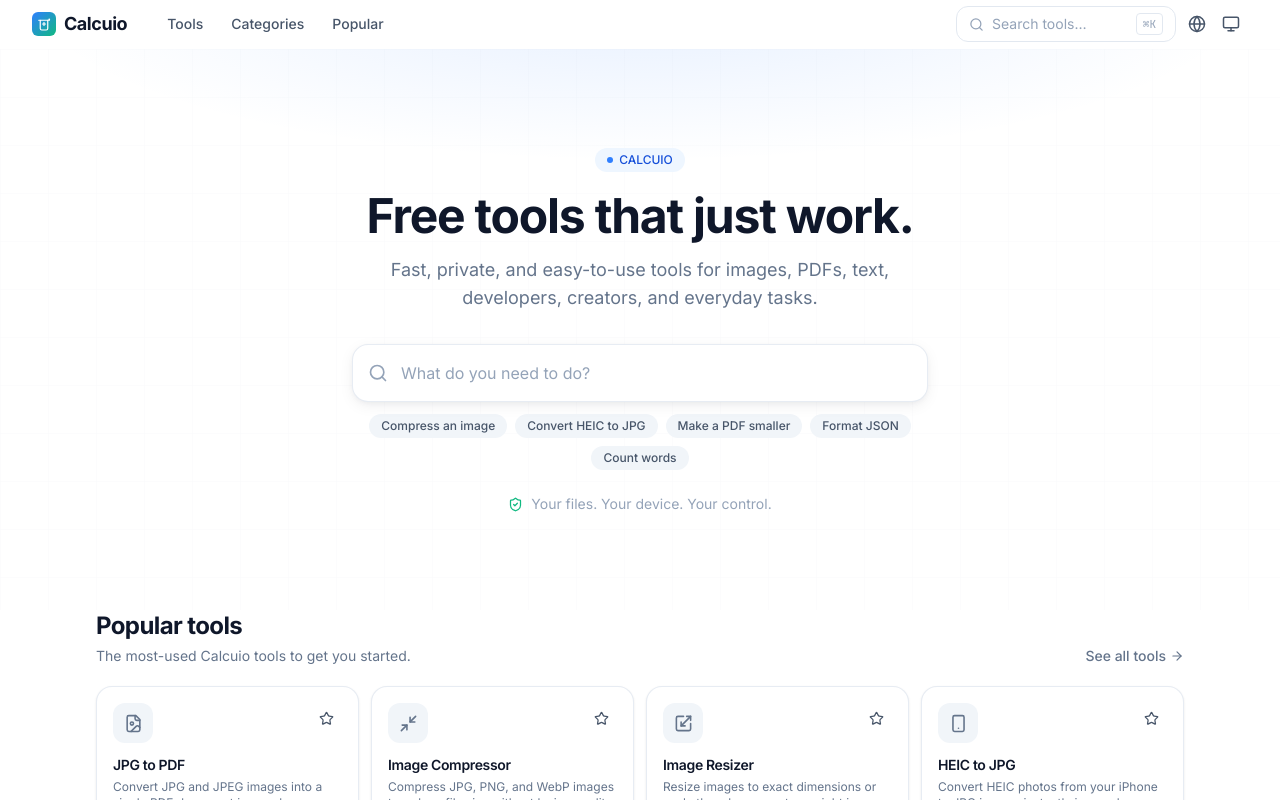
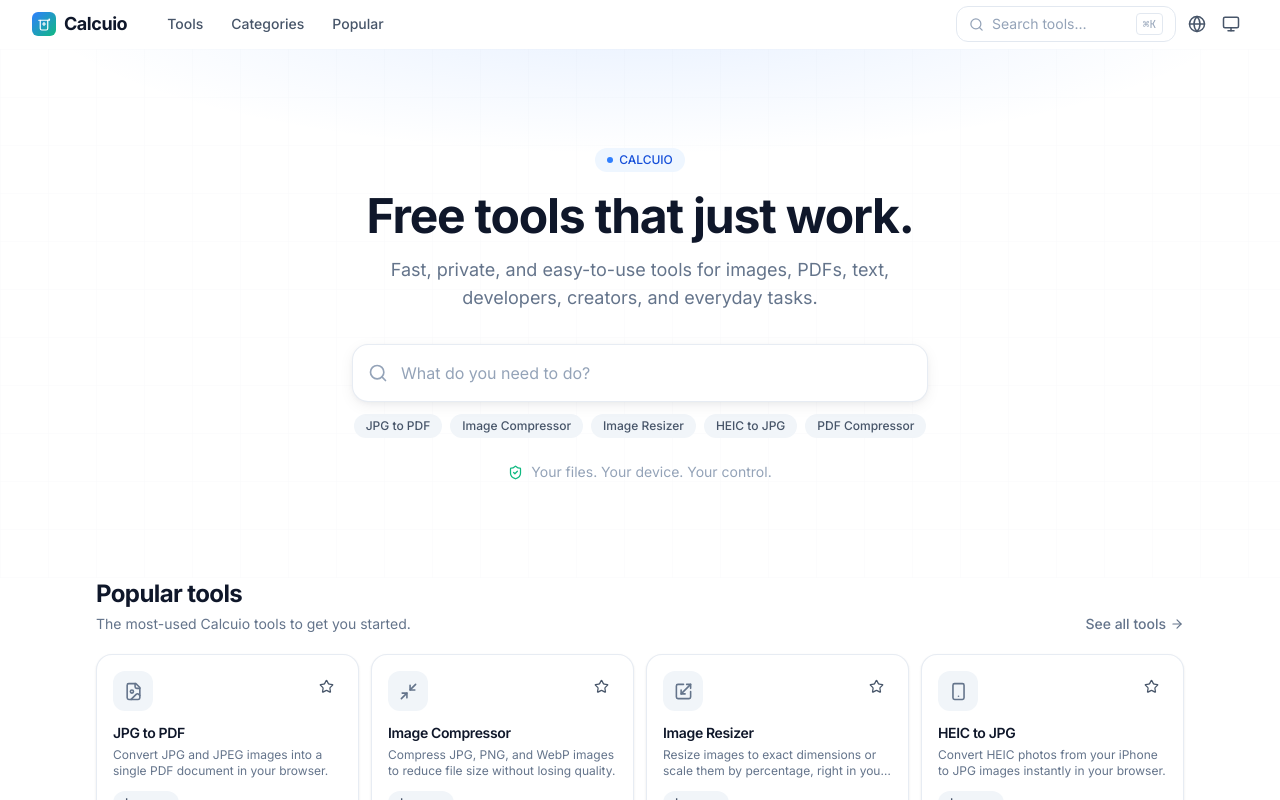
Before and after one commit to calcuio/calcuio, a React (Vite) app: page / in a window 1280 px wide. Shown: the top 800 px of the page. Built offline with nearby package versions, Linux system fonts and the light colour scheme.

Commit message:
Improve homepage search suggestions

```diff
--- a/src/pages/HomePage.tsx
+++ b/src/pages/HomePage.tsx
@@ -120,12 +120,17 @@
                 )}
               </div>
               <div className="mt-3 flex flex-wrap justify-center gap-2">
-                {['Compress an image', 'Convert HEIC to JPG', 'Make a PDF smaller', 'Format JSON', 'Count words'].map((ex) => (
-                  <button key={ex} type="button" onClick={() => setQuery(ex)} className="chip chip-neutral hover:chip-brand transition-colors">
-                    {ex}
-                  </button>
-                ))}
-              </div>
+  {popular.slice(0, 5).map((tool) => (
+    <button
+      key={tool.id}
+      type="button"
+      onClick={() => setQuery(tool.name)}
+      className="chip chip-neutral hover:chip-brand transition-colors"
+    >
+      {tool.name}
+    </button>
+  ))}
+</div>
             </form>
 
             <div className="mt-6 flex items-center justify-center gap-2 text-sm text-slate-400">
```
